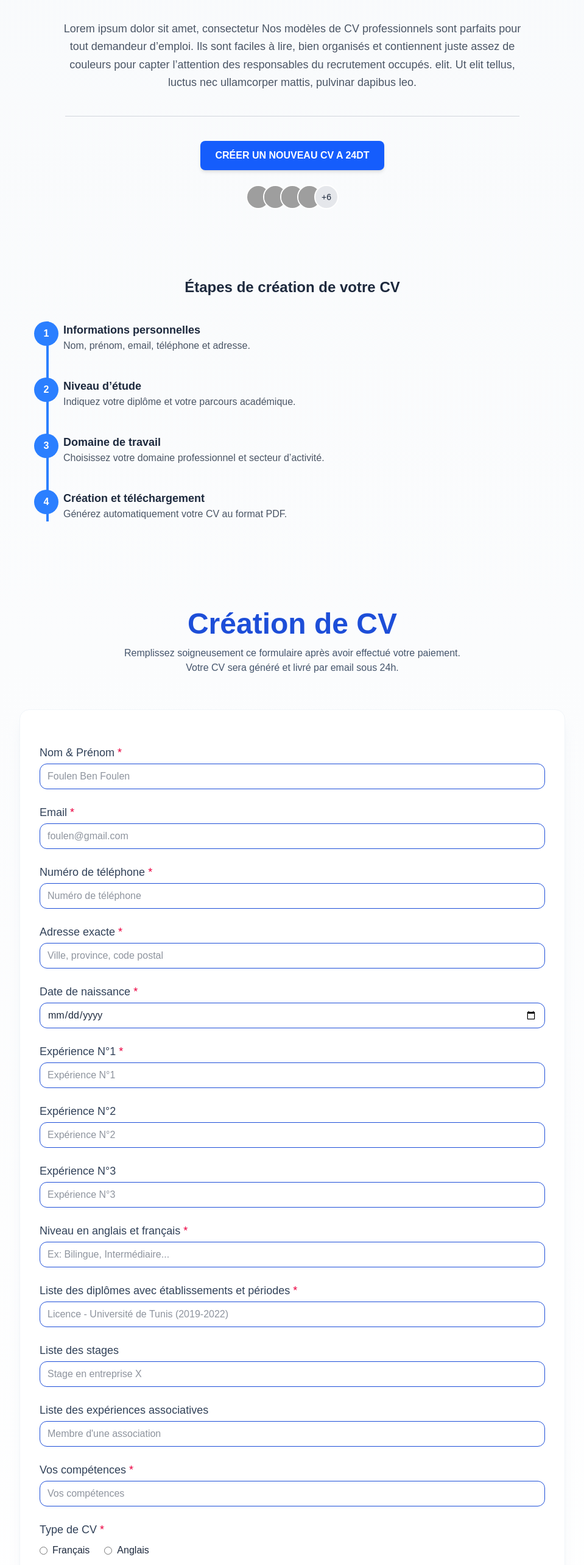
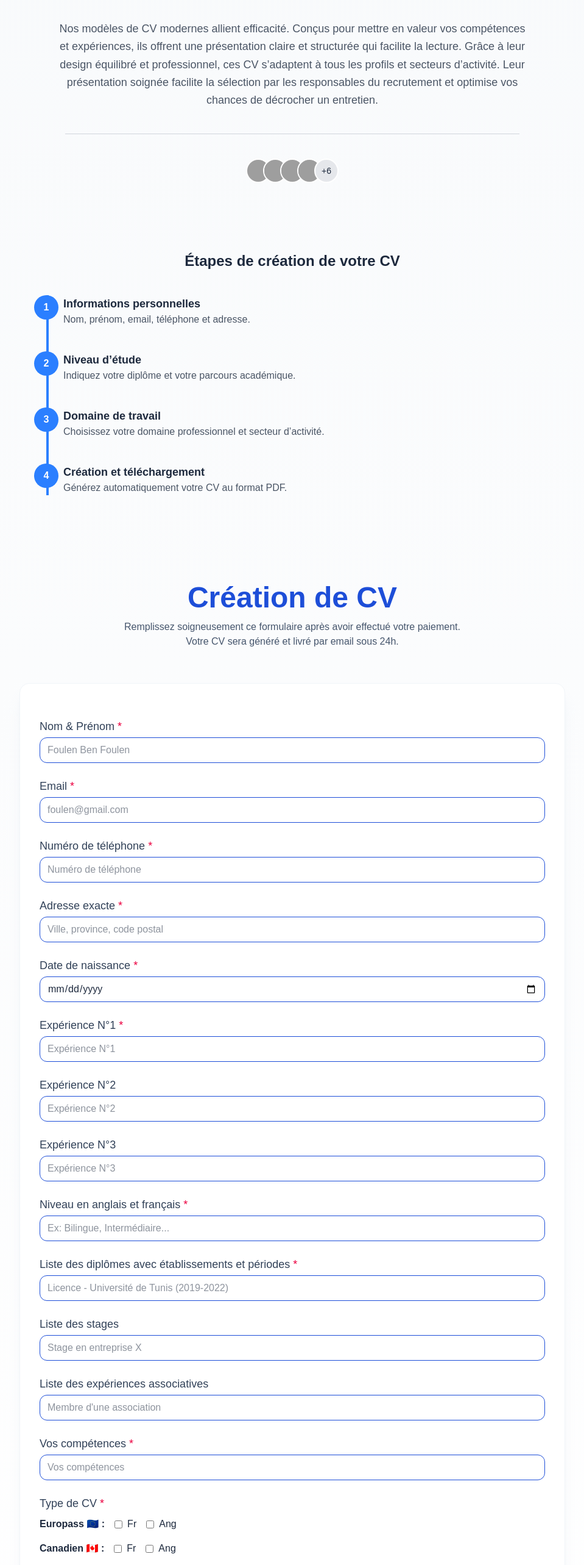
Before and after one commit to saifChebli/orienta-services, a React (Vite) app: page /cv in a window 1280 px wide. Shown: the part 234-2800 px from the top of the page at 61% size, without its empty margins (160-1119 px from the left). Built offline with nearby package versions, Linux system fonts and the light colour scheme; grey boxes are pictures that could not be loaded; a web font is replaced by a local one.

Commit message:
modif inputs and links on the footer

```diff
--- a/package.json
+++ b/package.json
@@ -12,8 +12,10 @@
   "dependencies": {
     "@heroicons/react": "^2.2.0",
     "@tailwindcss/vite": "^4.1.11",
+    "axios": "^1.11.0",
     "react": "^18.3.1",
     "react-dom": "^18.3.1",
+    "react-hot-toast": "^2.6.0",
     "react-router-dom": "^7.8.2",
     "tailwindcss": "^4.1.11"
   },
--- /dev/null
+++ b/src/api.js
@@ -0,0 +1,8 @@
+import axios from 'axios'
+
+const api = axios.create({
+    baseURL: 'http://localhost:5000',
+    withCredentials : true
+})
+
+export default api
--- a/src/components/Contact.jsx
+++ b/src/components/Contact.jsx
@@ -149,11 +149,11 @@ const Contact = () => {
               <div className="space-y-2 text-gray-600">
                 <div className="flex justify-between">
                   <span>Lundi - Vendredi</span>
-                  <span>09:00 - 17:00 </span>
+                  <span>09:00 - 16:30 </span>
                 </div>
                 <div className="flex justify-between">
                   <span>Samedi</span>
-                  <span>09:00 - 13:00 </span>
+                  <span>Fermé </span>
                 </div>
                 <div className="flex justify-between">
                   <span>Dimanche</span>
--- a/src/components/Testimonials.jsx
+++ b/src/components/Testimonials.jsx
@@ -74,7 +74,7 @@ const Testimonials = () => {
   };
 
   return (
-    <section className="py-20 bg-gray-50">
+    <section id="testimonials" className="py-20 bg-gray-50">
       <div className="max-w-7xl mx-auto px-4 sm:px-6 lg:px-8">
         {/* Header */}
         <div className="text-center mb-16">
--- a/src/main.jsx
+++ b/src/main.jsx
@@ -2,9 +2,11 @@ import { StrictMode } from 'react'
 import { createRoot } from 'react-dom/client'
 import './index.css'
 import App from './App.jsx'
+import { Toaster } from 'react-hot-toast'
 
 createRoot(document.getElementById('root')).render(
   <>
+    <Toaster />
     <App />
   </>,
 )
--- a/src/pages/Consultation.jsx
+++ b/src/pages/Consultation.jsx
@@ -1,6 +1,8 @@
 import React, { useState } from "react";
 import { Link } from "react-router-dom";
 import logo from "../assets/logo-light.png";
+import toast from "react-hot-toast";
+import api from "../api";
 
 export default function Consultation() {
   const [form, setForm] = useState({
@@ -22,13 +24,30 @@ export default function Consultation() {
     setForm((f) => ({ ...f, [name]: type === "checkbox" ? checked : value }));
   };
 
-  const handleSubmit = (e) => {
+  const handleSubmit = async (e) => {
     e.preventDefault();
-    // TODO: wire up to your backend/Google Sheet/Email API
-    console.log("Lead submitted", form);
-    alert(
-      "Merci ! Nous vous contacterons en moins de 24h.\nشكراً! سنتواصل معك في أقل من 24 ساعة."
-    );
+    try {
+      const response = await api.post("/api/consultations/add-consultation", form);
+      if (response.status === 201) {
+        toast.success("Demande envoyée avec succès!");
+        setForm({
+          fullName: "",
+          phone: "",
+          whatsapp: "",
+          address: "",
+          jobDomain: "",
+          experience: "",
+          destination: "",
+          jobType: "",
+          reason: "",
+          extra: "",
+          consent: false,
+        });
+      }
+    } catch (error) {
+      console.log(error);
+      toast.error("Une erreur s'est produite.");
+    }
   };
 
   return (
@@ -226,11 +245,11 @@ function TopBar() {
     <div className="bg-[#1D4ED8] h-[80px] text-white  border-b border-slate-100 sticky top-0 z-40">
       <div className="container h-full mx-auto px-4 sm:px-6 lg:px-8">
         <div className="flex items-center justify-between py-4 h-full">
-          <a href="#" className="flex items-center gap-2">
+          <Link to="/" className="flex items-center gap-2">
             <span>
               <img src={logo} alt="" width={120} />
             </span>
-          </a>
+          </Link>
 
           <nav className=" items-center gap-6 text-lg">
             <Link to="/">Accueil</Link>
--- a/src/pages/Creation.jsx
+++ b/src/pages/Creation.jsx
@@ -1,6 +1,8 @@
 import React, { useState } from "react";
 import { Link } from "react-router-dom";
 import logo from "../assets/logo-light.png";
+import toast from "react-hot-toast";
+import axios from "axios";
 
 export default function Creation() {
   const [form, setForm] = useState({
@@ -17,7 +19,11 @@ export default function Creation() {
     stages: "",
     associations: "",
     skills: "",
-    cvType: "",
+     cvTypes: {
+    europass: [],
+    canadien: [],
+    golfe: [],
+  },
     remarks: "",
     paymentReceipt: null,
   });
@@ -30,10 +36,40 @@ export default function Creation() {
     }));
   };
 
-  const handleSubmit = (e) => {
+const handleSubmit = async (e) => {
   e.preventDefault();
-    console.log("Form submitted", form);
-    alert("Merci ! Votre demande de CV a été envoyée avec succès.");
+
+  try {
+    const formData = new FormData();
+    for (const key in form) {
+      formData.append(key, form[key]);
+    }
+
+    const res = await axios.post("http://localhost:5000/api/creation/add-resume", formData, {
+      headers: {
+        "Content-Type": "multipart/form-data",
+      },
+    });
+
+    console.log("Success:", res.data);
+    toast.success("Merci ! Votre demande de CV a été envoyée avec succès.");
+  } catch (err) {
+    console.error("Error submitting form:", err);
+    toast.error("Une erreur est survenue, veuillez réessayer.");
+  }
+};
+
+const handleCvTypeChange = (type, lang) => {
+  setForm((prev) => {
+    const current = prev.cvTypes[type];
+    const updated = current.includes(lang)
+      ? current.filter((l) => l !== lang) // remove if already selected
+      : [...current, lang]; // add if not selected
+    return {
+      ...prev,
+      cvTypes: { ...prev.cvTypes, [type]: updated },
+    };
+  });
 };
 
   return (
@@ -46,21 +82,12 @@ export default function Creation() {
       </h2>
 
       <p className="mt-6 max-w-3xl mx-auto text-gray-600 text-base md:text-lg leading-relaxed">
-        Lorem ipsum dolor sit amet, consectetur Nos modèles de CV professionnels
-        sont parfaits pour tout demandeur d’emploi. Ils sont faciles à lire, bien
-        organisés et contiennent juste assez de couleurs pour capter l’attention
-        des responsables du recrutement occupés. elit. Ut elit tellus, luctus nec
-        ullamcorper mattis, pulvinar dapibus leo.
+        Nos modèles de CV modernes allient  efficacité. Conçus pour mettre en valeur vos compétences et expériences, ils offrent une présentation claire et structurée qui facilite la lecture. Grâce à leur design équilibré et professionnel, ces CV s’adaptent à tous les profils et secteurs d’activité. Leur présentation soignée facilite la sélection par les responsables du recrutement et optimise vos chances de décrocher un entretien.
       </p>
 
       <div className="my-10 border-t border-gray-300 w-11/12 md:w-2/3 mx-auto"></div>
 
       <div className="flex flex-col items-center space-y-6">
-        <button className="flex items-center justify-center gap-3 bg-blue-600 hover:bg-blue-700 text-white font-semibold py-3 px-6 rounded-lg shadow-md transition">
-          CRÉER UN NOUVEAU CV A 24DT
-          {/* <FaIdCard className="text-lg" /> */}
-        </button>
-
         {/* Avatars */}
         <div className="flex -space-x-3">
           <img
@@ -300,30 +327,64 @@ export default function Creation() {
 
               {/* Type de CV */}
               <Field labelFR="Type de CV" required>
-                <div className="flex gap-6 mt-2">
+  <div className="space-y-4 mt-2">
+    {/* Europass */}
+    <div className="flex items-center gap-4">
+      <span className="font-semibold">Europass 🇪🇺 :</span>
       <label className="flex items-center gap-2">
         <input
-                      type="radio"
-                      name="cvType"
-                      value="Français"
-                      checked={form.cvType === "Français"}
-                      onChange={handleChange}
-                      required
+          type="checkbox"
+          checked={form.cvTypes.europass.includes("Fr")}
+          onChange={() => handleCvTypeChange("europass", "Fr")}
         />
-                    Français
+        Fr
       </label>
       <label className="flex items-center gap-2">
         <input
-                      type="radio"
-                      name="cvType"
-                      value="Anglais"
-                      checked={form.cvType === "Anglais"}
-                      onChange={handleChange}
+          type="checkbox"
+          checked={form.cvTypes.europass.includes("Ang")}
+          onChange={() => handleCvTypeChange("europass", "Ang")}
         />
-                    Anglais
+        Ang
       </label>
     </div>
+
+    {/* Canadien */}
+    <div className="flex items-center gap-4">
+      <span className="font-semibold">Canadien 🇨🇦 :</span>
+      <label className="flex items-center gap-2">
+        <input
+          type="checkbox"
+          checked={form.cvTypes.canadien.includes("Fr")}
+          onChange={() => handleCvTypeChange("canadien", "Fr")}
+        />
+        Fr
+      </label>
+      <label className="flex items-center gap-2">
+        <input
+          type="checkbox"
+          checked={form.cvTypes.canadien.includes("Ang")}
+          onChange={() => handleCvTypeChange("canadien", "Ang")}
+        />
+        Ang
+      </label>
+    </div>
+
+    {/* Pays de Golfe */}
+    <div className="flex items-center gap-4">
+      <span className="font-semibold">Pays de Golfe 🇸🇦 🇰🇼 :</span>
+      <label className="flex items-center gap-2">
+        <input
+          type="checkbox"
+          checked={form.cvTypes.golfe.includes("Ang")}
+          onChange={() => handleCvTypeChange("golfe", "Ang")}
+        />
+        Ang
+      </label>
+    </div>
+  </div>
 </Field>
+
 
               <Field labelFR="Autres remarques ou questions">
                 <input
@@ -341,9 +402,11 @@ export default function Creation() {
                 <input
                   type="file"
                   name="paymentReceipt"
+                  multiple
                   onChange={handleChange}
                   required
-                  className="w-full"
+                                    className="w-full max-w-xs rounded-xl border border-[#1D4ED8] px-3 py-2"
+
                 />
               </Field>
 
@@ -369,9 +432,11 @@ function TopBar() {
     <div className="bg-[#1D4ED8] h-[80px] text-white sticky top-0 z-40">
       <div className="container h-full mx-auto px-4 sm:px-6 lg:px-8">
         <div className="flex items-center justify-between h-full">
-          <a href="#" className="flex items-center gap-2">
-            <img src={logo} alt="Logo" width={120} />
-          </a>
+            <Link to="/" className="flex items-center gap-2">
+                      <span>
+                        <img src={logo} alt="" width={120} />
+                      </span>
+                    </Link>
           <nav>
             <Link to="/">Accueil</Link>
           </nav>
```
Also changed, not shown: src/components/Footer.jsx (+32 -5 lines), src/pages/Dossier.jsx (+80 -16 lines), 1 other file (tests, documents, lock files or other folders). Lines whose indentation alone changed are shown as unchanged.
